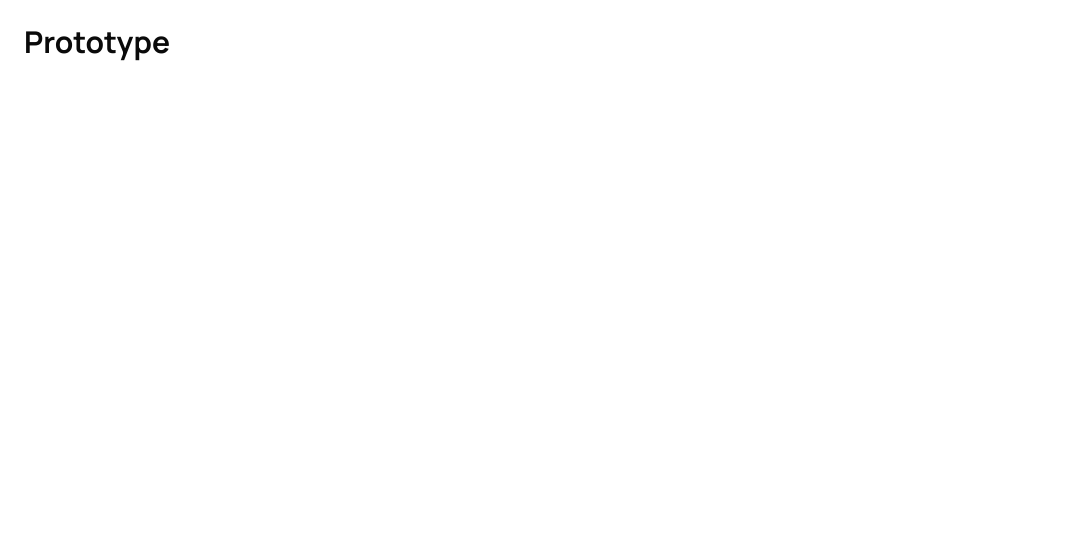
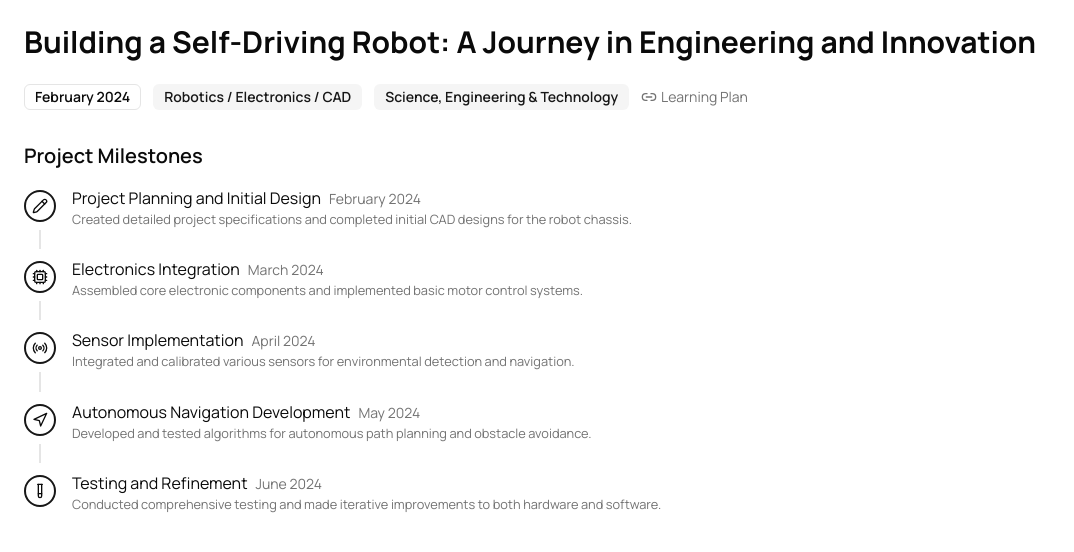
Before and after one commit to cabbachew/cc-stories, a Next.js app: page /prototype in a window 1280 px wide. Shown: the top 552 px of the page, without its empty margins (0-1074 px from the left). Built offline with nearby package versions, Linux system fonts and the light colour scheme.

Commit message:
create starter data file for prototype v1.1

```diff
--- /dev/null
+++ b/app/data/studentStories/611ae784-f69c-4304-9dc1-2347ea2ac8ac.ts
@@ -0,0 +1,54 @@
+export const studentStory = {
+  id: "611ae784-f69c-4304-9dc1-2347ea2ac8ac",
+  headline:
+    "Building a Self-Driving Robot: A Journey in Engineering and Innovation",
+  startDate: "2024-02",
+  learningPlanUrl:
+    "https://cc-proposals.vercel.app/proposals/f99fcca0-2e03-47af-9a85-cae4b1fe2c21",
+  topic: "Robotics / Electronics / CAD",
+  discipline: "Science, Engineering & Technology",
+  timeline: {
+    milestones: [
+      {
+        id: 1,
+        startDate: "2024-02",
+        endDate: "2024-03",
+        title: "Project Planning and Initial Design",
+        summary:
+          "Created detailed project specifications and completed initial CAD designs for the robot chassis.",
+      },
+      {
+        id: 2,
+        startDate: "2024-03",
+        endDate: "2024-04",
+        title: "Electronics Integration",
+        summary:
+          "Assembled core electronic components and implemented basic motor control systems.",
+      },
+      {
+        id: 3,
+        startDate: "2024-04",
+        endDate: "2024-05",
+        title: "Sensor Implementation",
+        summary:
+          "Integrated and calibrated various sensors for environmental detection and navigation.",
+      },
+      {
+        id: 4,
+        startDate: "2024-05",
+        endDate: "2024-06",
+        title: "Autonomous Navigation Development",
+        summary:
+          "Developed and tested algorithms for autonomous path planning and obstacle avoidance.",
+      },
+      {
+        id: 5,
+        startDate: "2024-06",
+        endDate: "2024-07",
+        title: "Testing and Refinement",
+        summary:
+          "Conducted comprehensive testing and made iterative improvements to both hardware and software.",
+      },
+    ],
+  },
+};
--- a/app/prototype/page.tsx
+++ b/app/prototype/page.tsx
@@ -1,8 +1,94 @@
+"use client";
+
+import { studentStory } from "@/app/data/studentStories/611ae784-f69c-4304-9dc1-2347ea2ac8ac";
+import { Badge } from "@/components/ui/badge";
+import {
+  Timeline,
+  TimelineItem,
+  TimelineSeparator,
+  TimelineDot,
+  TimelineConnector,
+  TimelineContent,
+  TimelineTitle,
+  TimelineDescription,
+} from "@/components/ui/timeline";
+import { Link2, Pencil, Cpu, Radio, Navigation, TestTube } from "lucide-react";
+import Link from "next/link";
+
+function formatDate(dateString: string) {
+  const date = new Date(dateString);
+  return new Intl.DateTimeFormat("en-US", {
+    month: "long",
+    year: "numeric",
+  }).format(date);
+}
+
+const milestoneIcons = [
+  <Pencil className="h-4 w-4" key="pencil" />,
+  <Cpu className="h-4 w-4" key="cpu" />,
+  <Radio className="h-4 w-4" key="radio" />,
+  <Navigation className="h-4 w-4" key="navigation" />,
+  <TestTube className="h-4 w-4" key="test" />,
+];
+
 export default function PrototypePage() {
   return (
     <div className="min-h-screen p-4 md:p-6">
-      <div className="mx-auto max-w-7xl">
-        <h1 className="text-2xl md:text-3xl font-bold">Prototype</h1>
+      <div className="mx-auto max-w-7xl space-y-8">
+        {/* Header Section */}
+        <div className="space-y-6">
+          <h1 className="text-2xl md:text-3xl font-bold">
+            {studentStory.headline}
+          </h1>
+
+          {/* Metadata Row */}
+          <div className="flex flex-wrap gap-3 items-center">
+            <Badge variant="outline" className="text-sm">
+              {formatDate(studentStory.startDate)}
+            </Badge>
+            <Badge variant="secondary" className="text-sm">
+              {studentStory.topic}
+            </Badge>
+            <Badge variant="secondary" className="text-sm">
+              {studentStory.discipline}
+            </Badge>
+            <Link
+              href={studentStory.learningPlanUrl}
+              className="inline-flex items-center gap-1 text-sm text-muted-foreground hover:text-primary"
+            >
+              <Link2 className="h-4 w-4" />
+              <span>Learning Plan</span>
+            </Link>
+          </div>
+        </div>
+
+        {/* Timeline Section */}
+        <div className="space-y-4">
+          <h2 className="text-xl font-semibold">Project Milestones</h2>
+          <Timeline>
+            {studentStory.timeline.milestones.map((milestone, index) => (
+              <TimelineItem key={milestone.id}>
+                <TimelineSeparator>
+                  <TimelineDot className="flex h-8 w-8 items-center justify-center rounded-full border-2 border-primary bg-background">
+                    {milestoneIcons[index]}
+                  </TimelineDot>
+                  {index < studentStory.timeline.milestones.length - 1 && (
+                    <TimelineConnector />
+                  )}
+                </TimelineSeparator>
+                <TimelineContent>
+                  <div className="flex items-baseline gap-2">
+                    <TimelineTitle>{milestone.title}</TimelineTitle>
+                    <span className="text-sm text-muted-foreground">
+                      {formatDate(milestone.startDate)}
+                    </span>
+                  </div>
+                  <TimelineDescription>{milestone.summary}</TimelineDescription>
+                </TimelineContent>
+              </TimelineItem>
+            ))}
+          </Timeline>
+        </div>
       </div>
     </div>
   );
```
